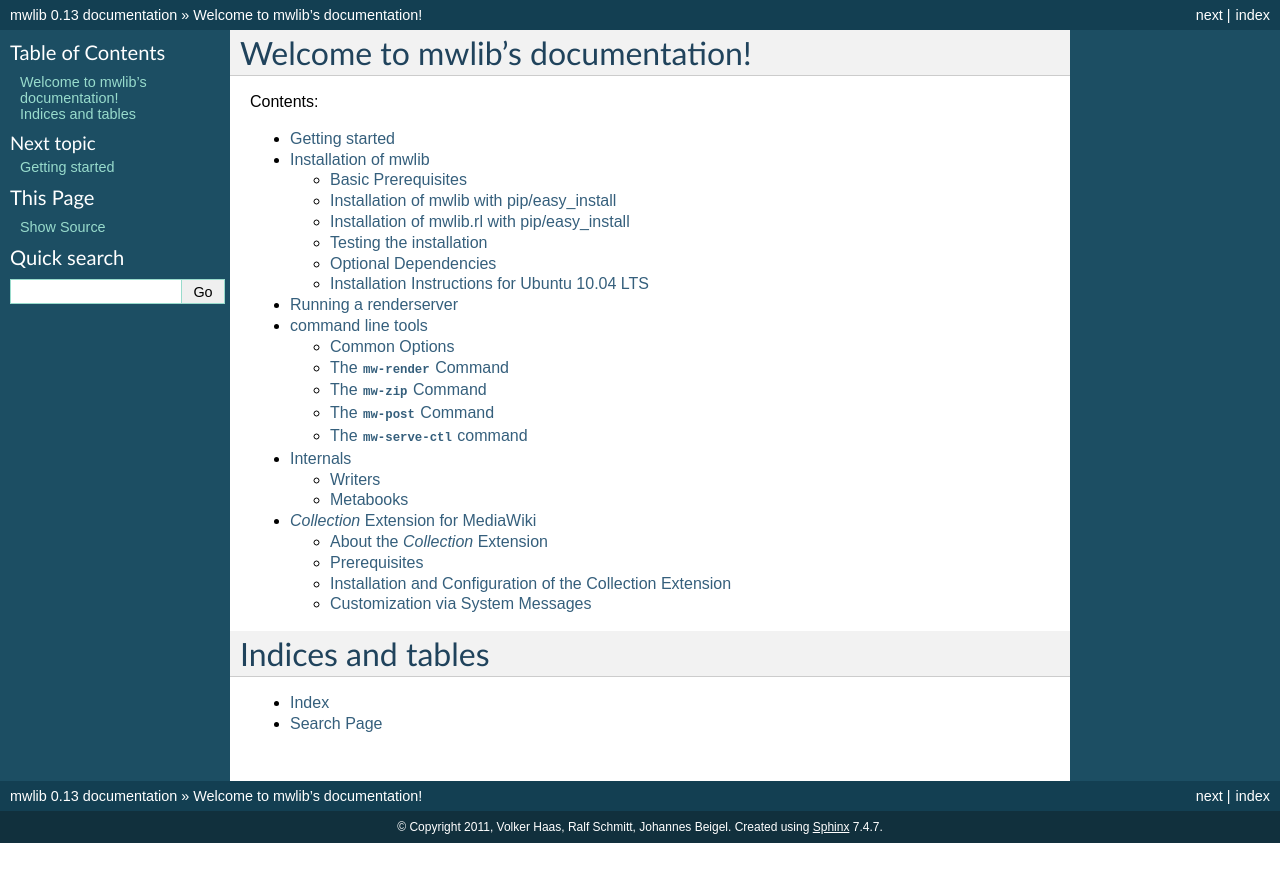
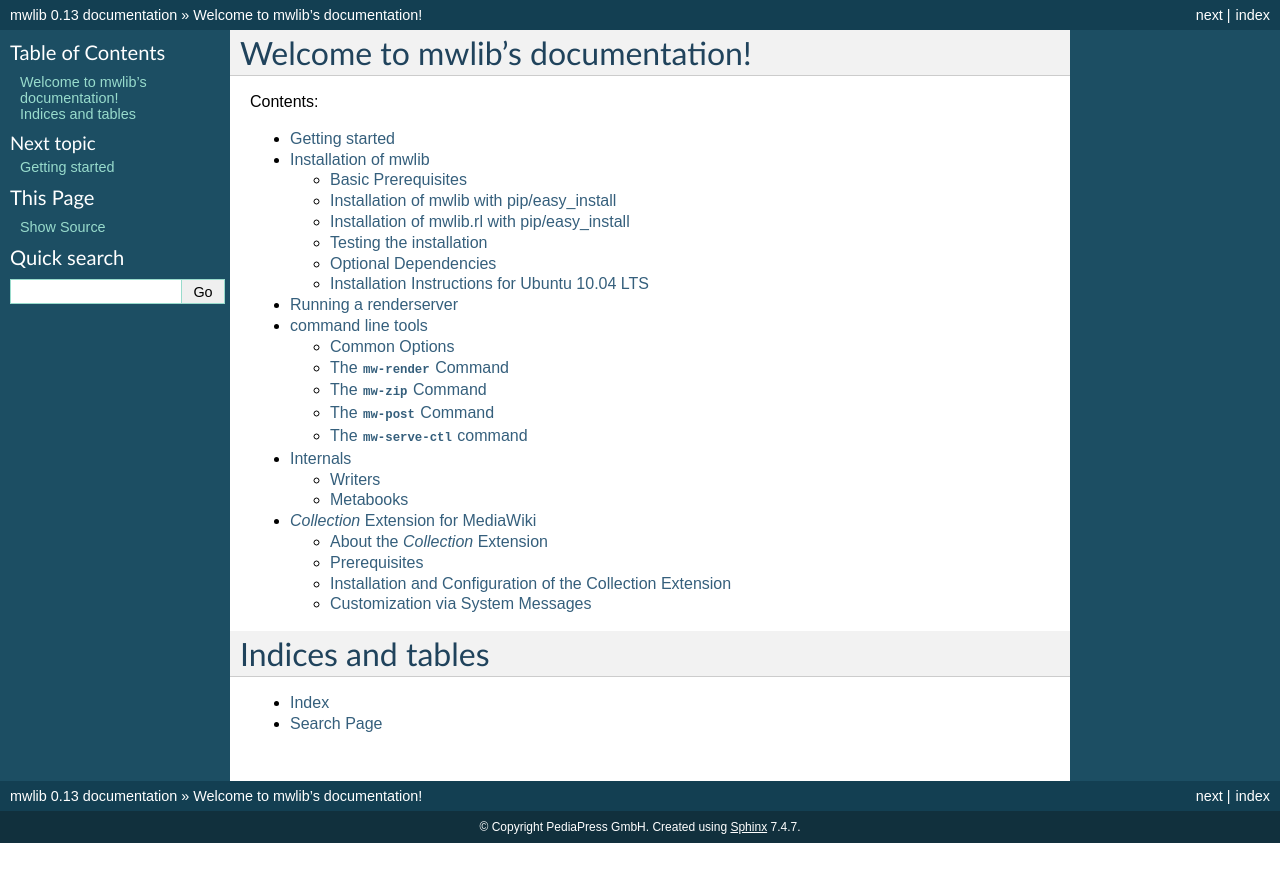
Before and after one commit to pediapress/mwlib, a Sphinx documentation site: the page built from docs/index.rst, in a window 1280 px wide. Shown: the top 882 px of the page. Built offline with Sphinx 7.4.7, drawn with Linux system fonts in a browser that asks for light colours.

Commit message:
fix copyright

```diff
--- a/docs/conf.py
+++ b/docs/conf.py
@@ -41,7 +41,7 @@
 
 # General information about the project.
 project = u'mwlib'
-copyright = u'2011, Volker Haas, Ralf Schmitt, Johannes Beigel'
+copyright = u'PediaPress GmbH'
 
 # The version info for the project you're documenting, acts as replacement for
 # |version| and |release|, also used in various other places throughout the
```
